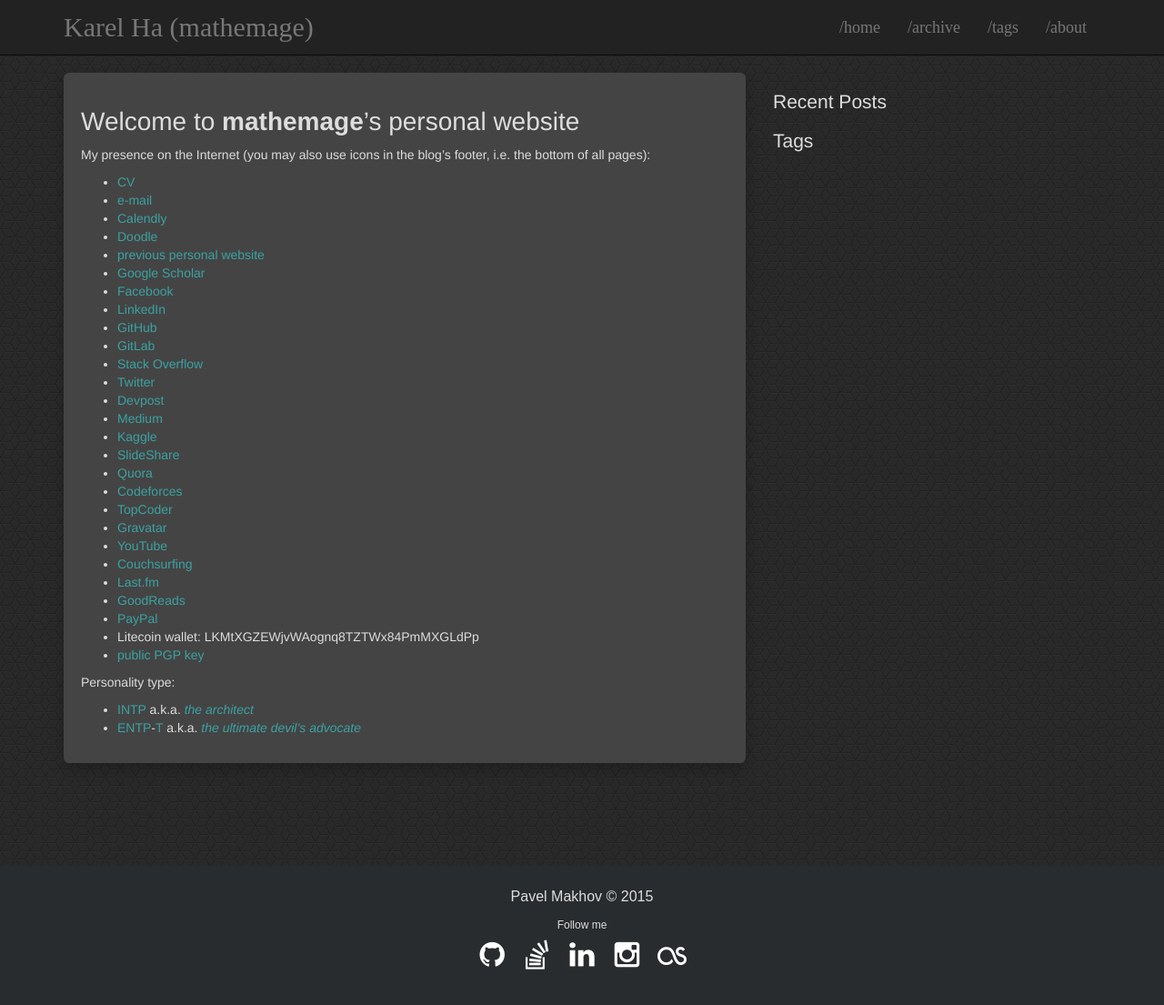
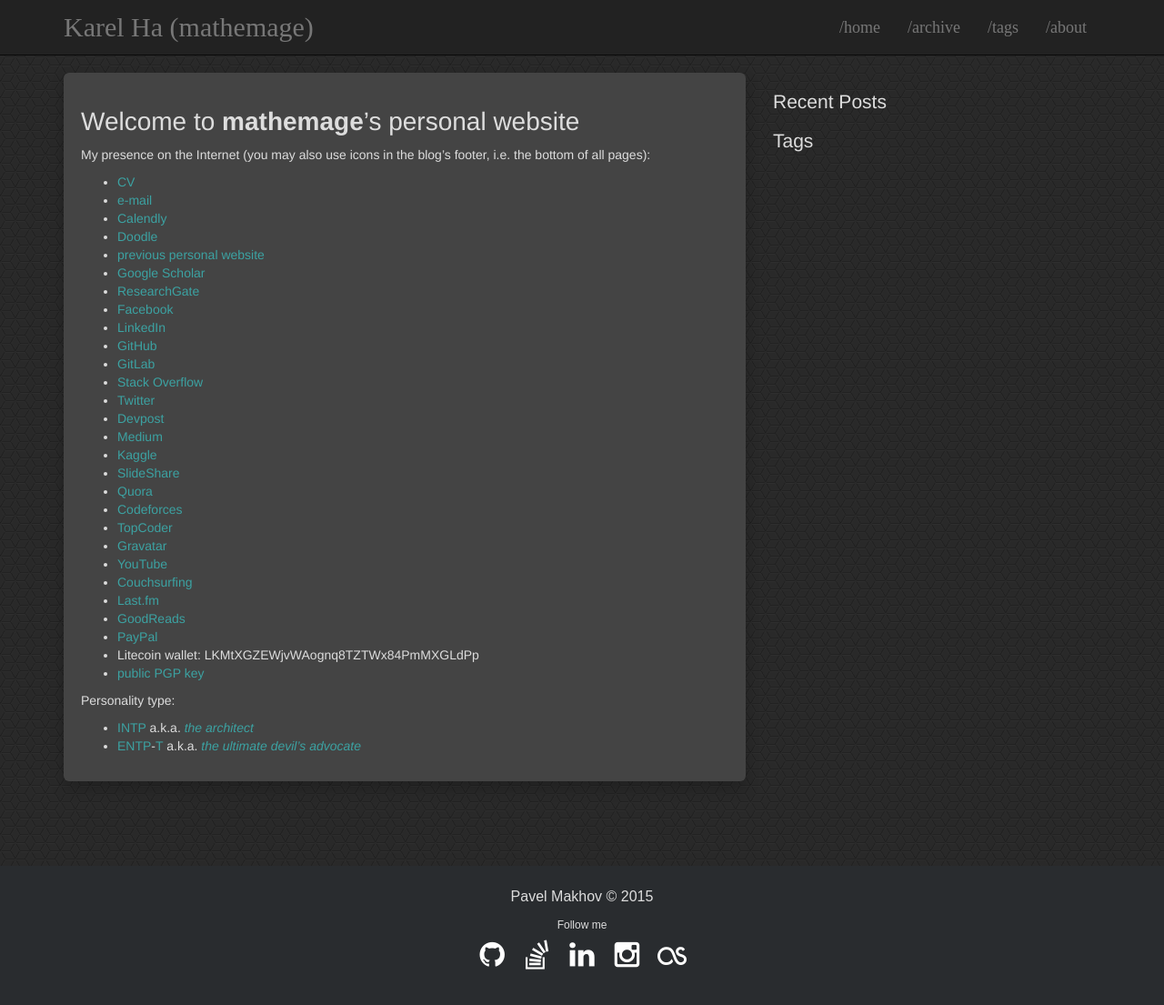
Before and after one commit to mathemage/mathemage.github.io, a Jekyll site: the page built from index.md, in a window 1280 px wide and 1129 px high. Shown: the top 1105 px of the window at 91% size. Built offline with Jekyll 4.4.1, drawn with Linux system fonts in a browser that asks for light colours; our own code applies the rules of GitHub Pages for plain Markdown files.

Commit message:
Link to ResearchGate

```diff
--- a/index.md
+++ b/index.md
@@ -8,6 +8,7 @@
 * [Doodle](https://doodle.com/mathemage)
 * [previous personal website](https://sites.google.com/site/mathemage/)
 * [Google Scholar](https://scholar.google.cz/citations?hl=en&user=L9ZF66IAAAAJ)
+* [ResearchGate](https://www.researchgate.net/profile/Karel_Ha)
 * [Facebook](https://www.facebook.com/mathemage)
 * [LinkedIn](https://www.linkedin.com/in/mathemage/)
 * [GitHub](https://github.com/mathemage/)
```
